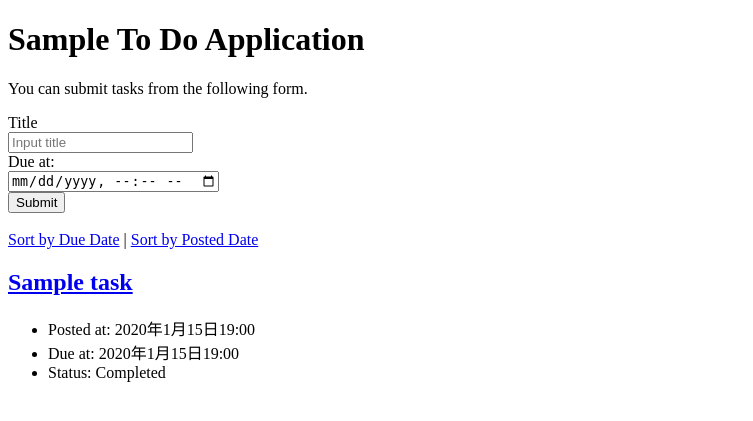
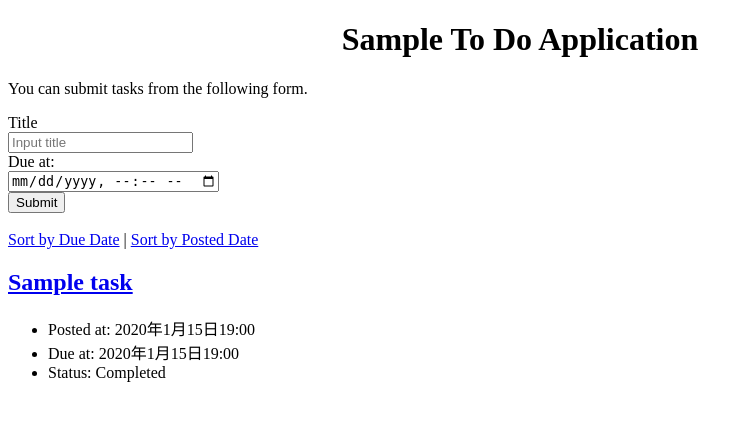
Before and after one commit to s1f102400101/django-test-exercise, a Django app: page / in a window 1280 px wide. Shown: the top 421 px of the page, without its empty margins (0-753 px from the left). Run offline with Django 5.2, Linux system fonts and the light colour scheme; tables that the repository leaves empty hold one stand-in row (values such as "Sample post").

Commit message:
cssファイルを追加

```diff
--- /dev/null
+++ b/todo/css/top.css
@@ -0,0 +1,7 @@
+body {
+    width: 80%;
+}
+
+h1 {
+    text-align: center;
+}
--- a/todo/templates/todo/detail.html
+++ b/todo/templates/todo/detail.html
@@ -25,7 +25,6 @@
     <div>
     <a href="{% url 'index' %}">Top</a>
     | <a href="{% url 'delete' task.id %}">Delete</a>
-      <a href="{% url 'index' %}">Top</a>
       <a href="{% url 'update' task.id %}">Edit</a>
     </div>
   </body>
--- a/todo/templates/todo/index.html
+++ b/todo/templates/todo/index.html
@@ -6,6 +6,7 @@
     <title>To Do Application</title>
     <meta charset="UTF-8">
     <meta name="author" content="INIAD">
+    <link rel="stylesheet" href="../../css/top.css">
   </head>
 
   <body>
```
Also changed, not shown: todo/css/detail.css (added), todo/css/edit.css (added).
